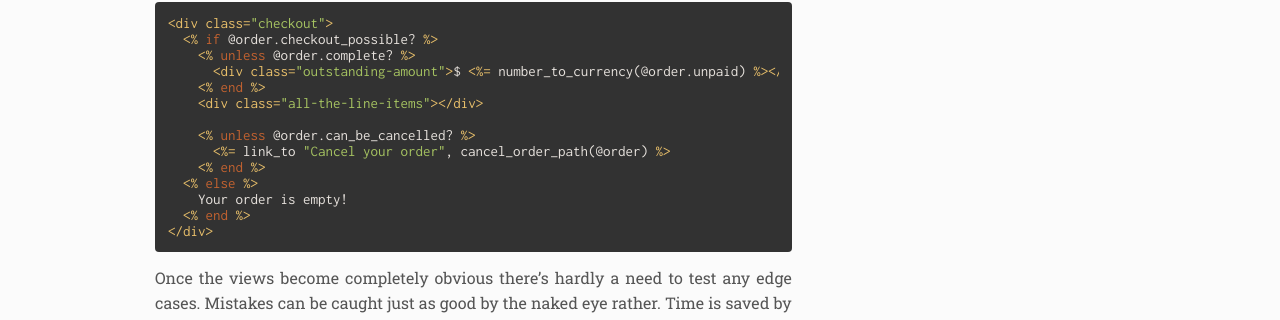
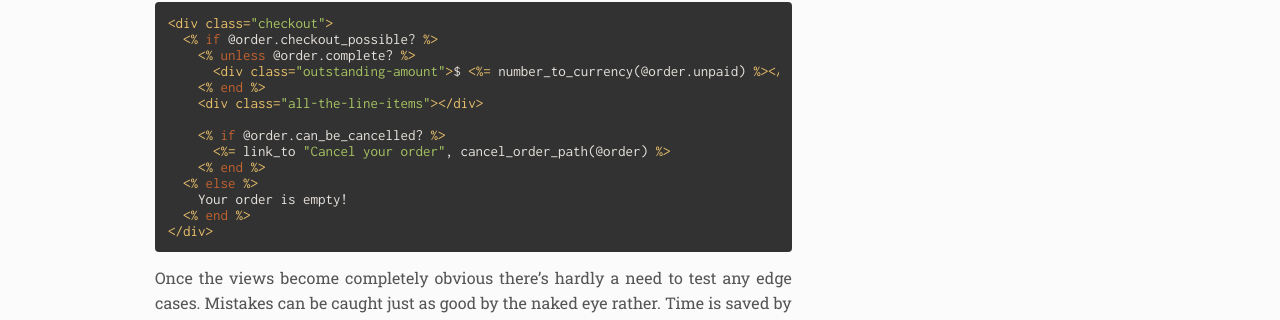
Before and after one commit to fivedigit/fivedigit.github.io, a Jekyll site: the page built from _posts/2016-10-25-im-not-testing-those-stupid-views.md, in a window 1280 px wide. Shown: the part 1699-2019 px from the top of the page. Built offline with Jekyll 4.4.1, drawn with Linux system fonts in a browser that asks for light colours; nearby versions of some CDN libraries; some web fonts are replaced; comment, search, counter and statistics services are not loaded.

Commit message:
Fixes code error

```diff
--- a/_posts/2016-10-25-im-not-testing-those-stupid-views.md
+++ b/_posts/2016-10-25-im-not-testing-those-stupid-views.md
@@ -65,7 +65,7 @@ Once the logic has been extracted into a decorator, the view became more pleasan
         <% end %>
         <div class="all-the-line-items"></div>
 
-        <% unless @order.can_be_cancelled? %>
+        <% if @order.can_be_cancelled? %>
           <%= link_to "Cancel your order", cancel_order_path(@order) %>
         <% end %>
       <% else %>
```
